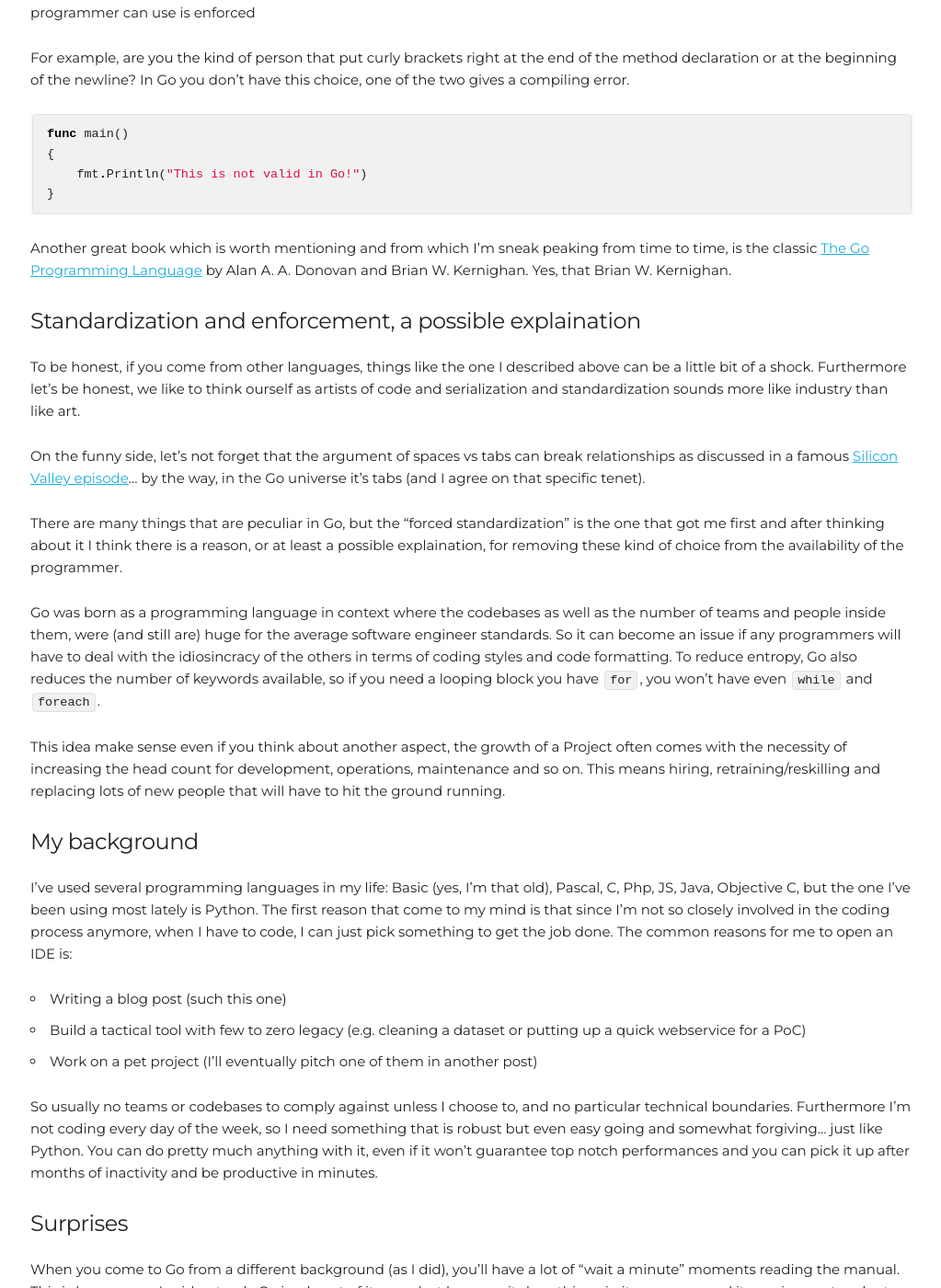
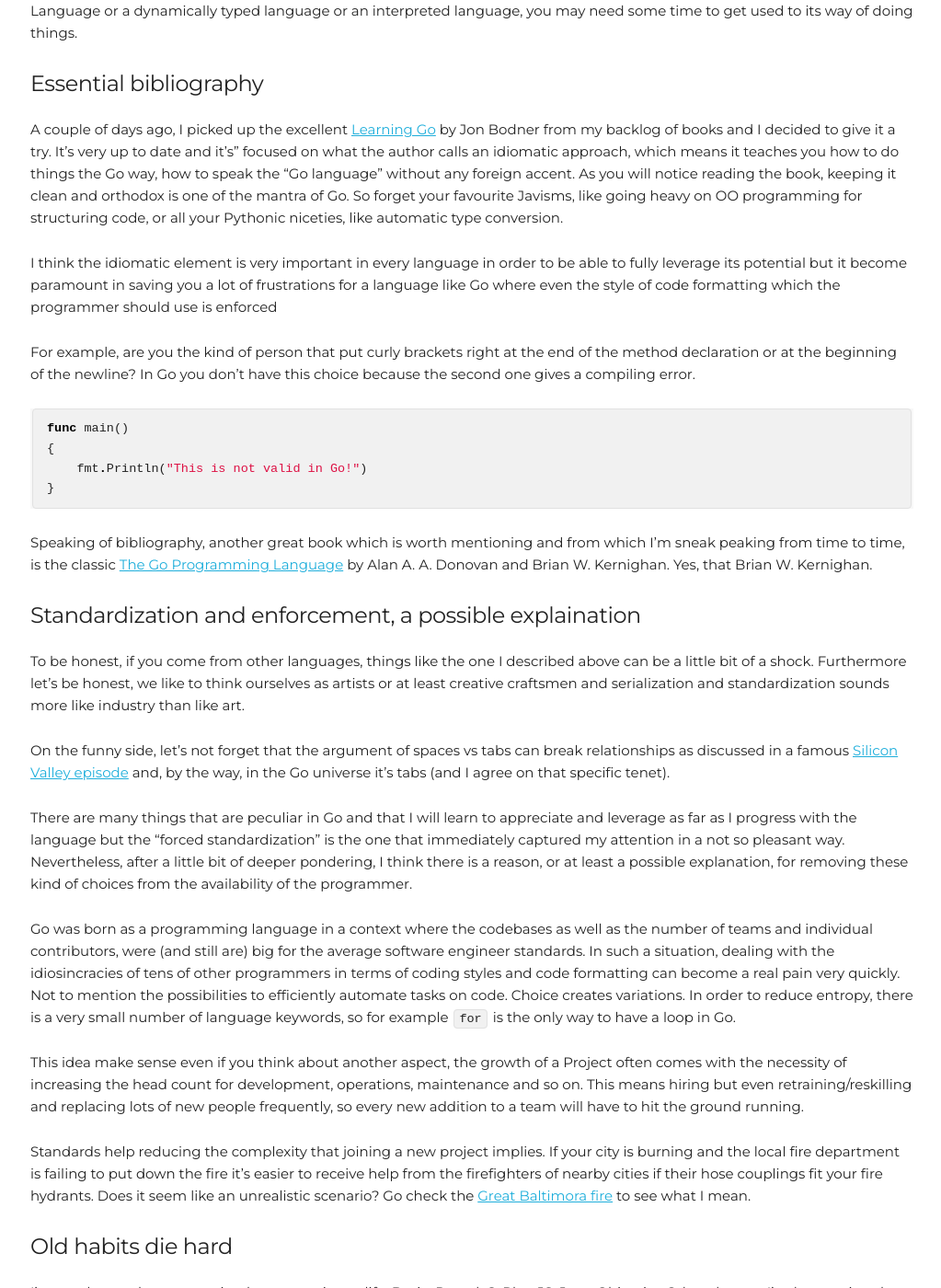
Before and after one commit to paoloriccardi/paoloriccardi.github.io, a Jekyll site: the page built from _posts/2021-11-04-hey-oh-lets-go(lang).md, in a window 1280 px wide and 1400 px high, scrolled down 1175 px. Shown: the whole window at 92% size, without its empty margins (127-1150 px from the left). Built offline with Jekyll 4.4.1, drawn with Linux system fonts in a browser that asks for light colours; some of the changed text lies outside the part shown.

Commit message:
Go article

````diff
--- a/_posts/2021-11-04-hey-oh-lets-go(lang).md
+++ b/_posts/2021-11-04-hey-oh-lets-go(lang).md
@@ -8,28 +8,27 @@ description: I finally gave it a chance and I started to study Go. I've been pro
 ---
 
 ##### What is Go
-If you've been in computer science long enough you have seen a lot of new kid on the block. Some of them eventually proved the test of time, while the less fortunate ones were put in the buzzword closet, where they wait for their time to shine again.
+If you've been in computer science long enough you have seen lots of new kids on the block. Some of them eventually proved the test of time, while the less fortunate ones were put in a closet with all the other out of fashion buzzwords, where they patiently wait for their time to shine again.
+![I double dare you](/images/blockchain.jpg){:width="75%" height="75%" .center-image}
 
 [Go](https://golang.org/){:target="_blank"} came out at Google almost a decade ago, it was announced in 2009, and it quickly become the next cool thing. In a few years everybody wanted to put it on their resume so badly since it was seen by many as the *language for the cloud*.
 
-###### Wow
-Let's go with small steps.
-If you ask what's Go, that's the answer you get on its official website: *Go is an open source programming language that makes it easy to build simple, reliable, and efficient software*.
+Ok, let's go with small steps.
+If you ask what Go is, that's the answer you get on its official website: *Go is an open source programming language that makes it easy to build simple, reliable, and efficient software*.
 
-###### You had my curiosity now you have my attention
 Let's add that Go didn't come out of the blue. It is often referred as a C-like language and indeed among its ancestors there is the C language, as well as [CSP](https://en.wikipedia.org/wiki/Communicating_sequential_processes){:target="_blank"} and Pascal.
 
 This rich heritage brings some interesting things to the mix, such as it's both a compiled and statically typed language, but another key aspect is its powerful set of primitives for concurrency derived from CSP.
 
 So it should be a language for great performances, perfect for networking and concurrency, easy to read with a minimum background and also easy write as long as you follow its tenets.
-Anyway be warned, if you come from either an OO Language or a dynamically typed language you may need some time to get used to its way of doing things.
+Anyway be warned, if you come from either an Object Oriented Language or a dynamically typed language or an interpreted language, you may need some time to get used to its way of doing things.
 
 ##### Essential bibliography
-A couple of days ago, I picked up the excellent [Learning Go](https://www.oreilly.com/library/view/learning-go/9781492077206/){:target="_blank"} by Jon Bodner from my backlog of books and I decided to give it a try. It's very up to date and it's" focused on what the author calls an idiomatic approach, which means do things the Go way, speak the "Go language" without any foreign accent. As you will see reading the book, keeping it clean and orthodox is one of the mantra of Go. So forget your favourite Javisms, like going heavy on OO programming for structuring code, or all your Pythonic niceties, like automatic type conversion.
+A couple of days ago, I picked up the excellent [Learning Go](https://www.oreilly.com/library/view/learning-go/9781492077206/){:target="_blank"} by Jon Bodner from my backlog of books and I decided to give it a try. It's very up to date and it's" focused on what the author calls an idiomatic approach, which means it teaches you how to do things the Go way, how to speak the "Go language" without any foreign accent. As you will notice reading the book, keeping it clean and orthodox is one of the mantra of Go. So forget your favourite Javisms, like going heavy on OO programming for structuring code, or all your Pythonic niceties, like automatic type conversion.
 
-I think the idiomatic element is very important in every language in order to be able to fully leverage its potential but it become paramount in saving you a lot of frustrations for a language like Go where even the style of code formatting which the programmer can use is enforced
+I think the idiomatic element is very important in every language in order to be able to fully leverage its potential but it become paramount in saving you a lot of frustrations for a language like Go where even the style of code formatting which the programmer should use is enforced
 
-For example, are you the kind of person that put curly brackets right at the end of the method declaration or at the beginning of the newline? In Go you don't have this choice, one of the two gives a compiling error.
+For example, are you the kind of person that put curly brackets right at the end of the method declaration or at the beginning of the newline? In Go you don't have this choice because the second one gives a compiling error.
 
 ```go
 func main()
@@ -37,29 +36,36 @@ func main()
     fmt.Println("This is not valid in Go!")
 }
 ```
-Another great book which is worth mentioning and from which I'm sneak peaking from time to time, is the classic [The Go Programming Language](https://www.gopl.io/){:target="_blank"} by Alan A. A. Donovan and Brian W. Kernighan. Yes, that Brian W. Kernighan.
+
+Speaking of bibliography, another great book which is worth mentioning and from which I'm sneak peaking from time to time, is the classic [The Go Programming Language](https://www.gopl.io/){:target="_blank"} by Alan A. A. Donovan and Brian W. Kernighan. Yes, that Brian W. Kernighan.
 
 ##### Standardization and enforcement, a possible explaination
-To be honest, if you come from other languages, things like the one I described above can be a little bit of a shock. Furthermore let's be honest, we like to think ourself as artists of code and serialization and standardization sounds more like industry than like art.
+To be honest, if you come from other languages, things like the one I described above can be a little bit of a shock. Furthermore let's be honest, we like to think ourselves as artists or at least creative craftsmen and serialization and standardization sounds more like industry than like art.
 
-On the funny side, let's not forget that the argument of spaces vs tabs can break relationships as discussed in a famous [Silicon Valley episode](https://www.imdb.com/title/tt5218484/){:target="_blank"}... by the way, in the Go universe it's tabs (and I agree on that specific tenet).
+On the funny side, let's not forget that the argument of spaces vs tabs can break relationships as discussed in a famous [Silicon Valley episode](https://www.imdb.com/title/tt5218484/){:target="_blank"} and, by the way, in the Go universe it's tabs (and I agree on that specific tenet).
 
-There are many things that are peculiar in Go, but the "forced standardization" is the one that got me first and after thinking about it I think there is a reason, or at least a possible explaination, for removing these kind of choice from the availability of the programmer.
+There are many things that are peculiar in Go and that I will learn to appreciate and leverage as far as I progress with the language but the "forced standardization" is the one that immediately captured my attention in a not so pleasant way. Nevertheless, after a little bit of deeper pondering, I think there is a reason, or at least a possible explanation, for removing these kind of choices from the availability of the programmer.
 
-Go was born as a programming language in context where the codebases as well as the number of teams and people inside them, were (and still are) huge for the average software engineer standards.
-So it can become an issue if any programmers will have to deal with the idiosincracy of the others in terms of coding styles and code formatting. To reduce entropy, Go also reduces the number of keywords available, so if you need a looping block you have `for`, you won't have even `while` and `foreach`.
+Go was born as a programming language in a context where the codebases as well as the number of teams and individual contributors, were (and still are) big for the average software engineer standards.
+In such a situation, dealing with the idiosincracies of tens of other programmers in terms of coding styles and code formatting can become a real pain very quickly. Not to mention the possibilities to efficiently automate tasks on code. Choice creates variations.
+In order to reduce entropy, there is a very small number of language keywords, so for example `for` is the only way to have a loop in Go.
 
-This idea make sense even if you think about another aspect, the growth of a Project often comes with the necessity of increasing the head count for development, operations, maintenance and so on. This means hiring, retraining/reskilling and replacing lots of new people that will have to hit the ground running.
+This idea make sense even if you think about another aspect, the growth of a Project often comes with the necessity of increasing the head count for development, operations, maintenance and so on. This means hiring but even retraining/reskilling and replacing lots of new people frequently, so every new addition to a team will have to hit the ground running.
 
-##### My background
-I've used several programming languages in my life: Basic (yes, I'm that old), Pascal, C, Php, JS, Java, Objective C, but the one I've been using most lately is Python.
-The first reason that come to my mind is that since I'm not so closely involved in the coding process anymore, when I have to code, I can just pick something to get the job done. The common reasons for me to open an IDE is:
+Standards help reducing the complexity that joining a new project implies. If your city is burning and the local fire department is failing to put down the fire it's easier to receive help from the firefighters of nearby cities if their hose couplings fit your fire hydrants. Does it seem like an unrealistic scenario? Go check the [Great Baltimora fire](https://en.wikipedia.org/wiki/Great_Baltimore_Fire){:target="_blank"} to see what I mean.
+
+##### Old habits die hard
+I've used several programming languages in my life: Basic, Pascal, C, Php, JS, Java, Objective C, but the one I've been using the most, in the last years is Python.
+Why? Well, the first reason that comes to my mind is that since I'm not so closely involved in the daily coding process anymore, so when I do usually it's for:
 - Writing a blog post (such this one)
-- Build a tactical tool with few to zero legacy (e.g. cleaning a dataset or putting up a quick webservice for a PoC)
-- Work on a pet project (I'll eventually pitch one of them in another post)
+- Building a tactical tool with few to zero strings attached (e.g. cleaning a dataset or putting up a quick webservice for a PoC)
+- Working on some pet project (I'll eventually pitch one of them in another post)
 
 So usually no teams or codebases to comply against unless I choose to, and no particular technical boundaries.
-Furthermore I'm not coding every day of the week, so I need something that is robust but even easy going and somewhat forgiving... just like Python. You can do pretty much anything with it, even if it won't guarantee top notch performances and you can pick it up after months of inactivity and be productive in minutes.
+Furthermore I don't do this as a regular activity, so I need something that is robust but even easy going and somewhat forgiving.
+Python fits the role perfectly, you can do pretty much anything with it, even if it won't guarantee top notch performances but most of all you can pick it up after months of inactivity and feel at home right away, being productive in minutes.
+
+In a way I got used to that cozy and familiar environment that Python was offering and in IT being in your comfort zone too much usually is up to no good. To put this under another perspective, I've been practicing martial arts for the last 20 years, over time I've met a lot of interesting people from different backgrounds and I tried to learn something from each and everyone of them, well once I met a Karate instructor who told me one thing that fits this situation perfectly: *Comforts kill you*.
 
 ##### Surprises
 When you come to Go from a different background (as I did), you'll have a lot of "wait a minute" moments reading the manual. This is because, as I said not only Go is a beast of its own but because it does things in its own way and it require you to adapt as a developer to that mindset.
````
Also changed, not shown: images/blockchain.jpg (added).
